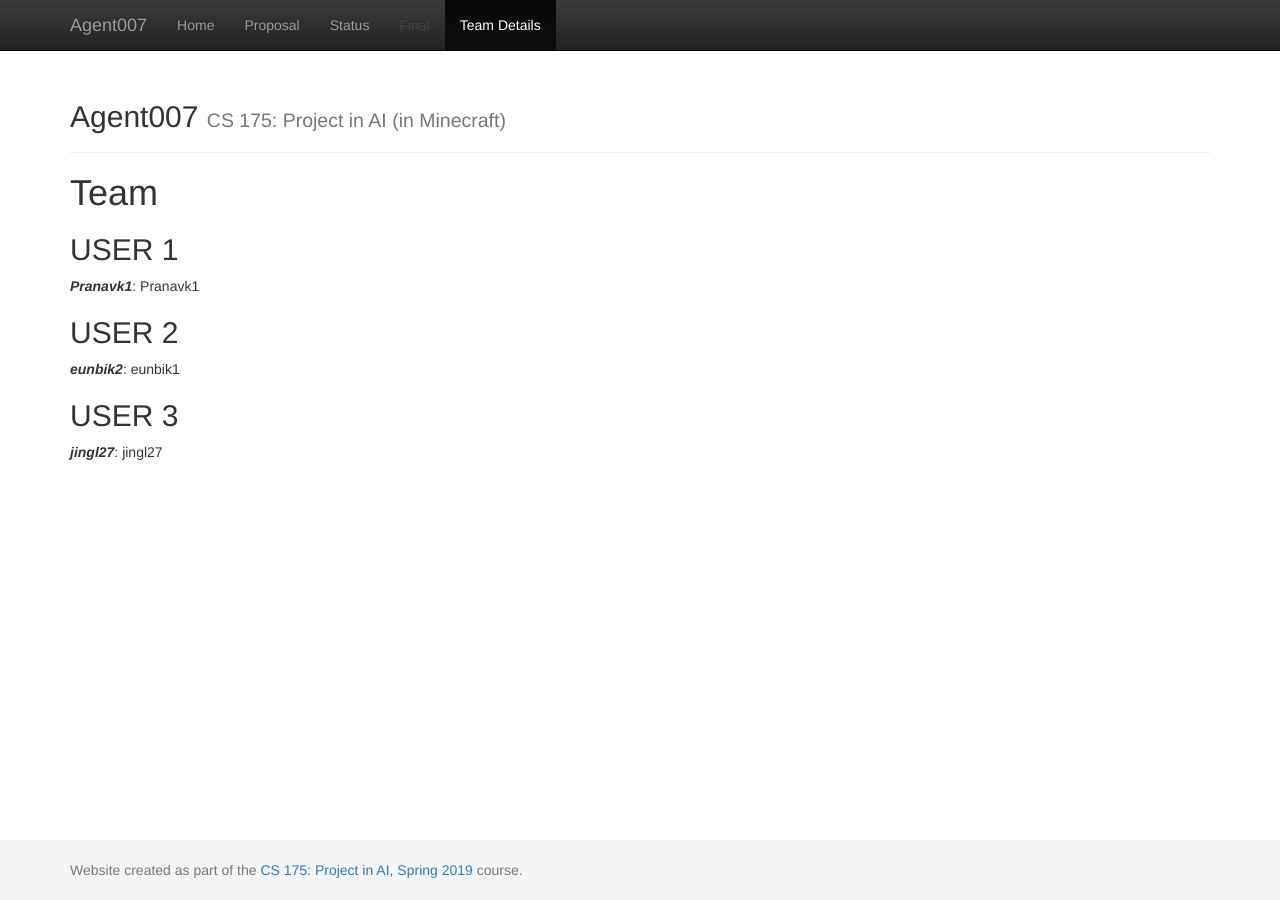
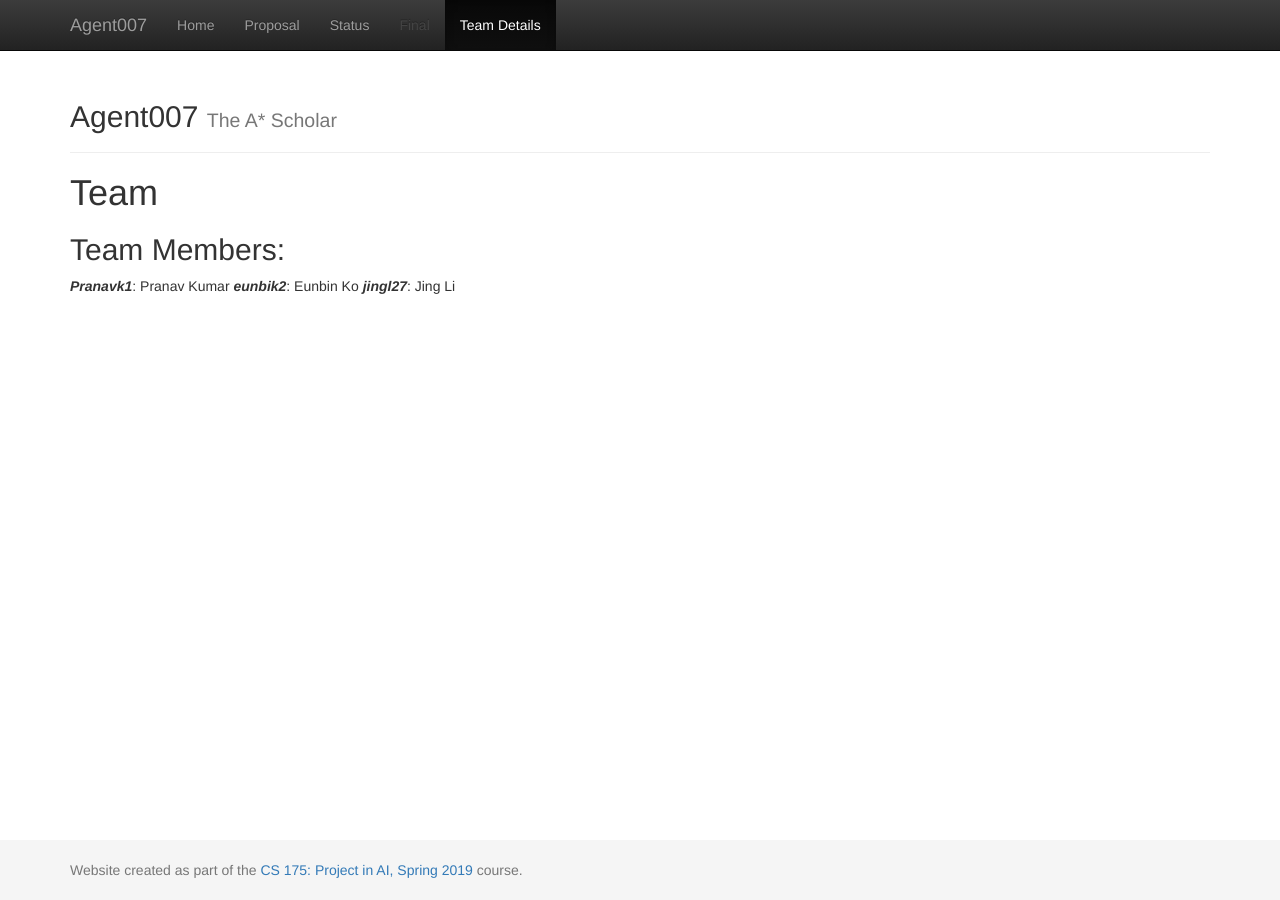
Before and after one commit to KumarHX/Agent007, a Jekyll site: the page built from docs/team.md, in a window 1280 px wide. Built offline with Jekyll 4.4.1, drawn with Linux system fonts in a browser that asks for light colours.

Commit message:
updating site

```diff
--- a/docs/_config.yml
+++ b/docs/_config.yml
@@ -2,7 +2,7 @@
 # site.title
 
 title:    'Agent007'
-subtitle: 'CS 175: Project in AI (in Minecraft)'
+subtitle: 'The A* Scholar'
 
 
 #########################
--- a/docs/team.md
+++ b/docs/team.md
@@ -6,11 +6,7 @@ title:  Team
 # {{ page.title }}
 
 
-## USER 1
-***Pranavk1***: Pranavk1
-
-## USER 2
-***eunbik2***: eunbik1
-
-## USER 3
-***jingl27***: jingl27
+## Team Members:
+***Pranavk1***: Pranav Kumar
+***eunbik2***:  Eunbin Ko
+***jingl27***:  Jing Li
```
Also changed, not shown: docs/status.md (+7 -2 lines).
